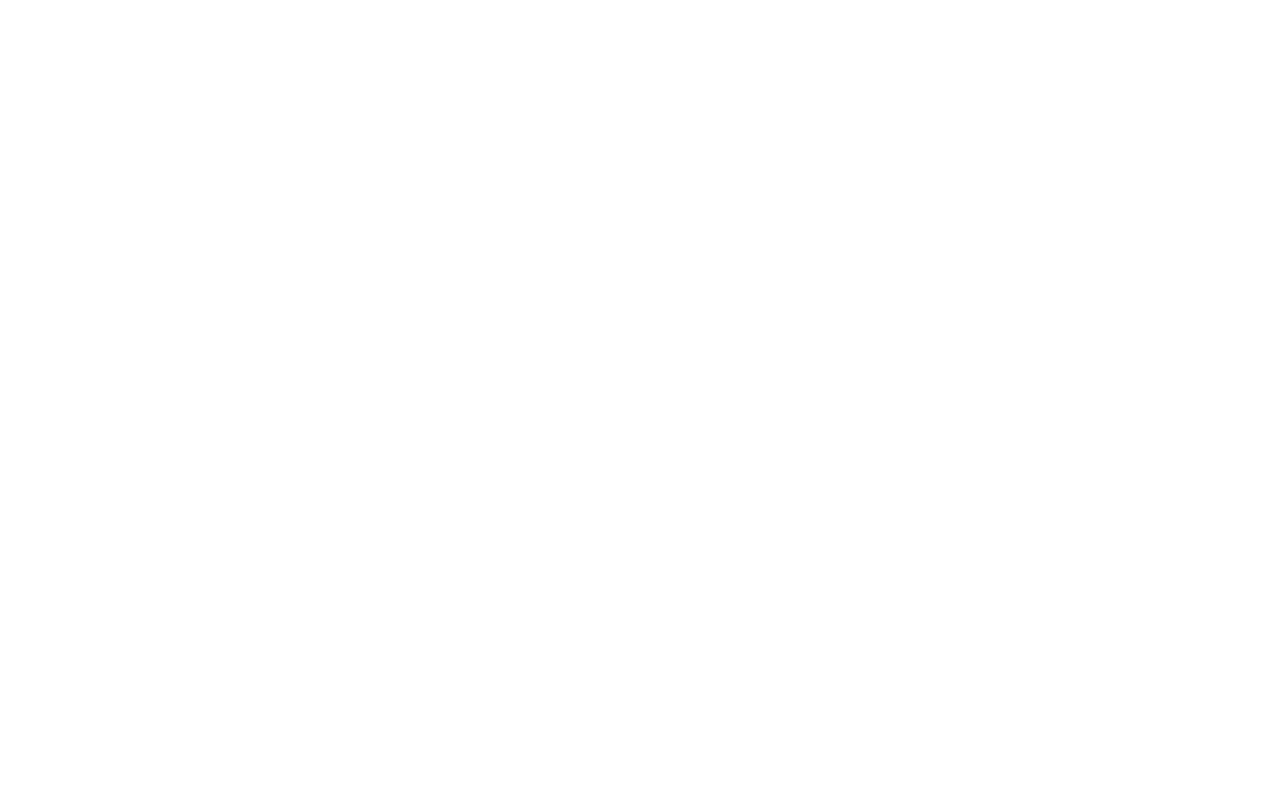
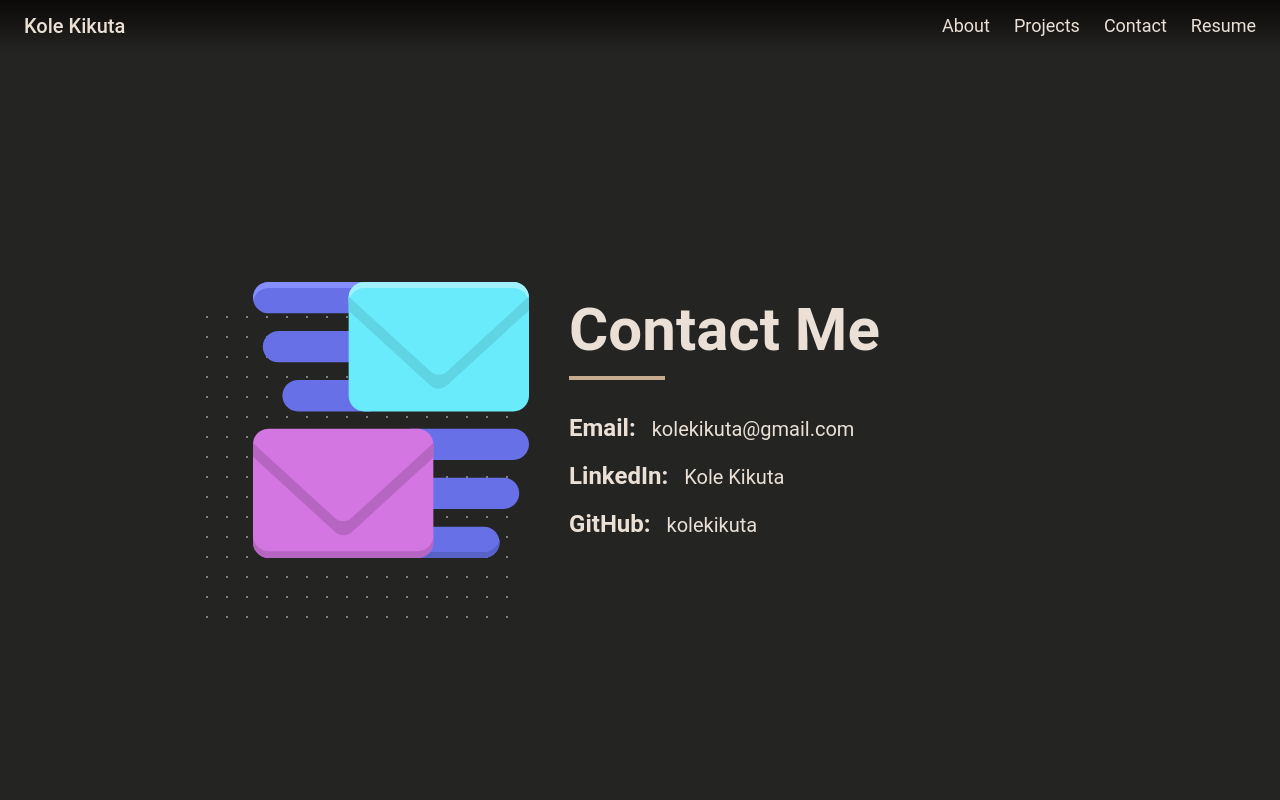
Before and after one commit to kolekikuta/portfolioWebste, a React (Create React App) app in the folder portfolio_website/: page /contact in a window 1280 px wide. Before the commit this address had no page. Shown: the top 800 px of the page. Built offline with nearby package versions, Linux system fonts and the light colour scheme; the HTML template or start-up script is replaced by a standard one.

Commit message:
contact page

```diff
--- a/portfolio_website/src/App.js
+++ b/portfolio_website/src/App.js
@@ -7,6 +7,7 @@
 import LeaseMatePage from "./ProjectsPage/LeaseMatePage";
 import NBAFantasyPage from "./ProjectsPage/NBAFantasyPage";
 import PageTransition from "./utils/PageTransition";
+import ContactPage from "./ContactPage/ContactPage";
 import { useLenis } from "./utils/Lenis"
 import './global.css'
 
@@ -57,6 +58,14 @@
             </PageTransition>
           }
         />
+        <Route
+          path="/contact"
+          element={
+            <PageTransition>
+              <ContactPage />
+            </PageTransition>
+          }
+        />
       </Routes>
     </AnimatePresence>
   );
--- /dev/null
+++ b/portfolio_website/src/ContactPage/ContactPage.js
@@ -0,0 +1,56 @@
+import React, { useEffect }from "react";
+import { motion } from "framer-motion";
+import Reveal from "../utils/Reveal";
+import Header from "../utils/Header";
+import Dots from "../utils/Dots";
+
+export default function ContactPage () {
+
+  useEffect(() => {
+    window.scrollTo(0, 0);
+  }, []);
+
+  return (
+    <div className="bg-background font-sans min-h-screen flex flex-col items-center">
+        <div className="font-sans min-h-screen flex flex-col items-center px-6 max-w-7xl">
+
+        {/* Hero Section */}
+        <section className="text-center h-screen w-full pt-14 flex justify-center items-center align-middle">
+          <div className="relative">
+            <Dots classNameStr="w-[20rem] h-[20rem] absolute top-5 right-5 z-0"/>
+            <motion.div
+              initial={{ opacity: 0, y: 20, scale: .8, ease: "easeInOut" }}
+              animate={{ opacity: 1, y: 0, scale: 1, ease: "easeInOut" }}
+              transition={{ duration: 1 }}
+              className="z-10 relative"
+              >
+                <img src="\contact.svg" alt="Contact Me Image" className="w-96 h-auto rounded-xl mb-4" />
+            </motion.div>
+          </div>
+
+          <div className="overflow-hidden m-10 text-left w-3/4">
+            <Header title="Contact Me"/>
+            <Reveal>
+                <div className="flex justify-left items-baseline space-x-4 mb-4">
+                    <h3>Email: </h3>
+                    <a href="mailto:kolekikuta@gmail.com" className="text-xl text-primary-text hover:text-secondary transition duration-300">kolekikuta@gmail.com</a>
+                </div>
+            </Reveal>
+            <Reveal>
+                <div className="flex justify-left items-baseline space-x-4 mb-4">
+                    <h3>LinkedIn: </h3>
+                    <a href="https://www.linkedin.com/in/kolekikuta/" className="text-xl text-primary-text hover:text-secondary transition duration-300" target="_blank" rel="noopener noreferrer">Kole Kikuta</a>
+                </div>
+            </Reveal>
+            <Reveal>
+                <div className="flex justify-left items-baseline space-x-4 mb-4">
+                    <h3>GitHub: </h3>
+                    <a href="https://github.com/kolekikuta" target="_blank" rel="noopener noreferrer" className="text-xl text-primary-text hover:text-secondary transition duration-300">kolekikuta</a>
+                </div>
+            </Reveal>
+          </div>
+        </section>
+        </div>
+    </div>
+  );
+}
--- a/portfolio_website/src/Navbar.js
+++ b/portfolio_website/src/Navbar.js
@@ -31,7 +31,7 @@
         <ul className="flex justify-center space-x-6 text-lg font-medium justify-center content-center align-middle">
             <li onClick={() => handleNavigation('/about')} className="cursor-pointer underline-middle-expand font-normal">About</li>
             <li onClick={() => handleNavigation('/projects')} className="cursor-pointer underline-middle-expand font-normal">Projects</li>
-            <li onClick={() => handleContact()} className="cursor-pointer underline-middle-expand font-normal">Contact</li>
+            <li onClick={() => handleNavigation('/contact')} className="cursor-pointer underline-middle-expand font-normal">Contact</li>
             <li onClick={() => handleResumeOpen()} className="cursor-pointer underline-middle-expand font-normal">Resume</li>
         </ul>
       </header>
```
Also changed, not shown: portfolio_website/public/contact.svg (added).
